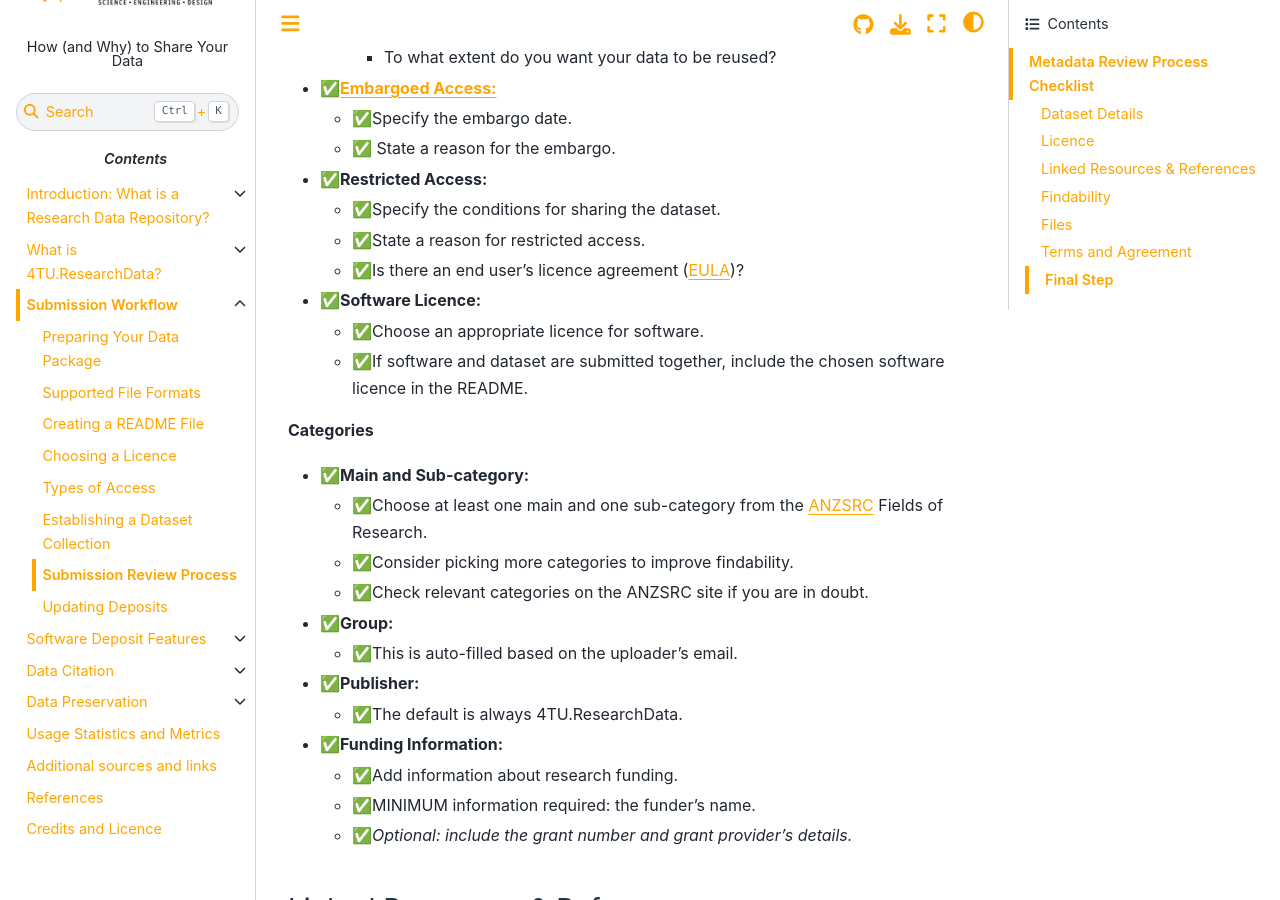
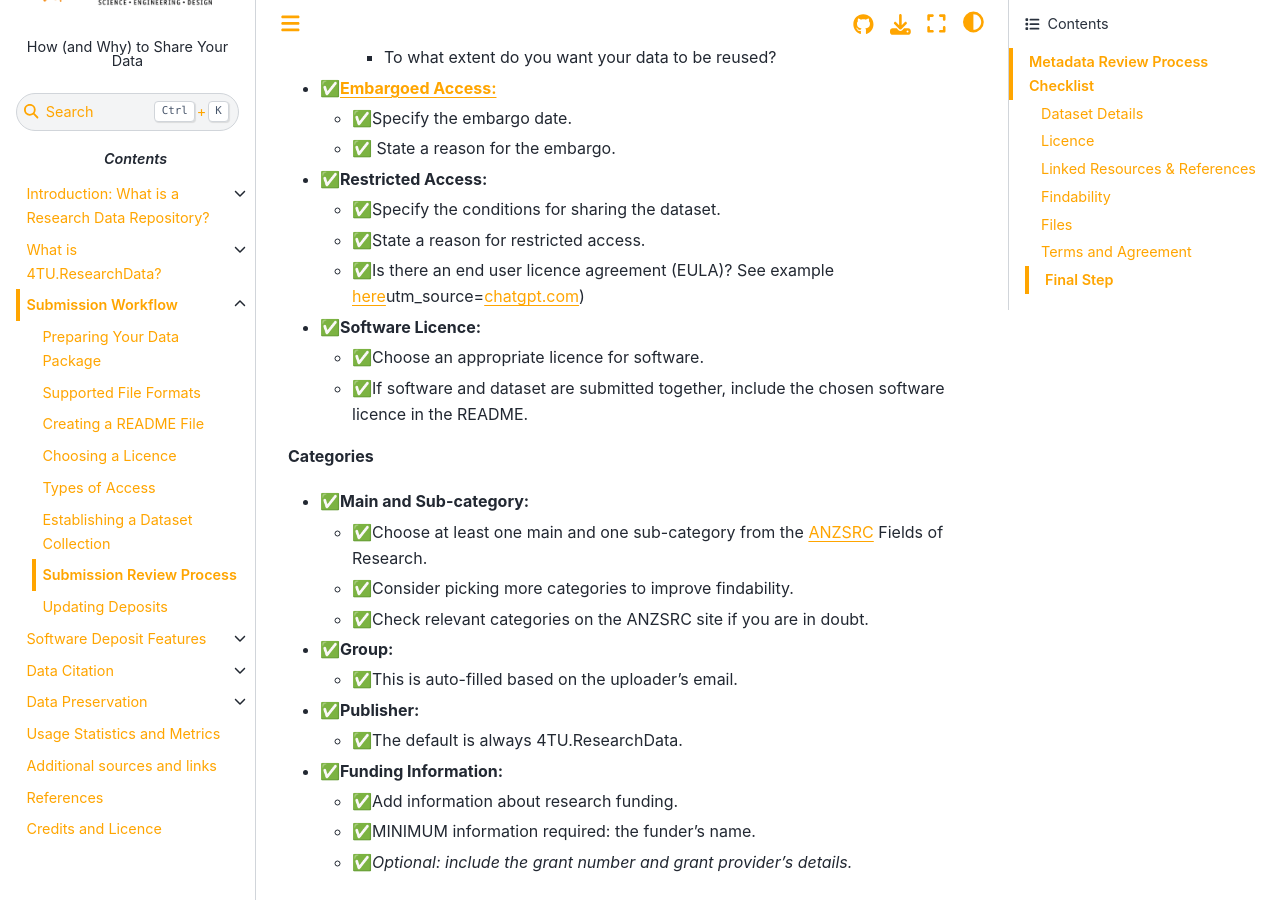
Before and after one commit to TUDelft-books/FAIR4TU_Submission_Help, a Jupyter Book: the page built from book/submission_workflow/data_curation.md, in a window 1280 px wide and 900 px high, scrolled down 2151 px. Built offline with Jupyter Book 1.0.4 settings and Sphinx 7.4.7 and the Sphinx Book theme 1.1.4, drawn with Linux system fonts in a browser that asks for light colours; pages that are not in the unit, such as notebooks, are missing from menus; comment, search, counter and statistics services are not loaded.

Commit message:
Update data_curation.md

```diff
--- a/book/submission_workflow/data_curation.md
+++ b/book/submission_workflow/data_curation.md
@@ -82,7 +82,7 @@ This human-centered approach not only improves the quality of your data but also
 - **✅Restricted Access:**
     - ✅Specify the conditions for sharing the dataset.
     - ✅State a reason for restricted access.
-    - ✅Is there an end user's licence agreement ([EULA](https://data.4tu.nl/s/documents/4TU.ResearchData_EULA_Sept.2024.pdf?utm_source=chatgpt.com))?
+    - ✅Is there an end user licence agreement (EULA)? See example [here](https://data.4tu.nl/s/documents/4TU.ResearchData_EULA_Sept.2024.pdf?)utm_source=chatgpt.com)
 
 - **✅Software Licence:**
     - ✅Choose an appropriate licence for software.
```
